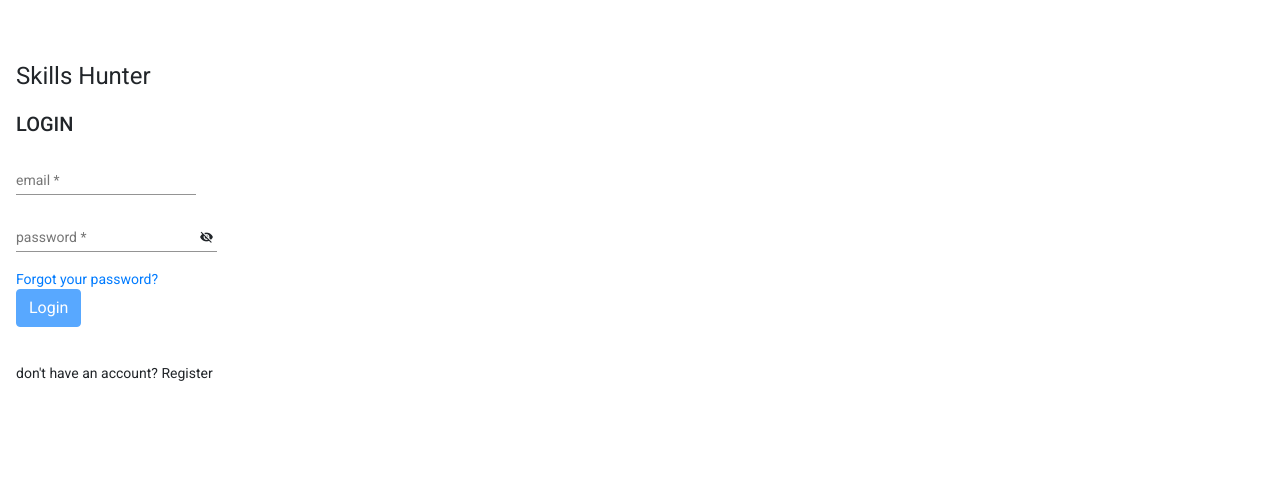
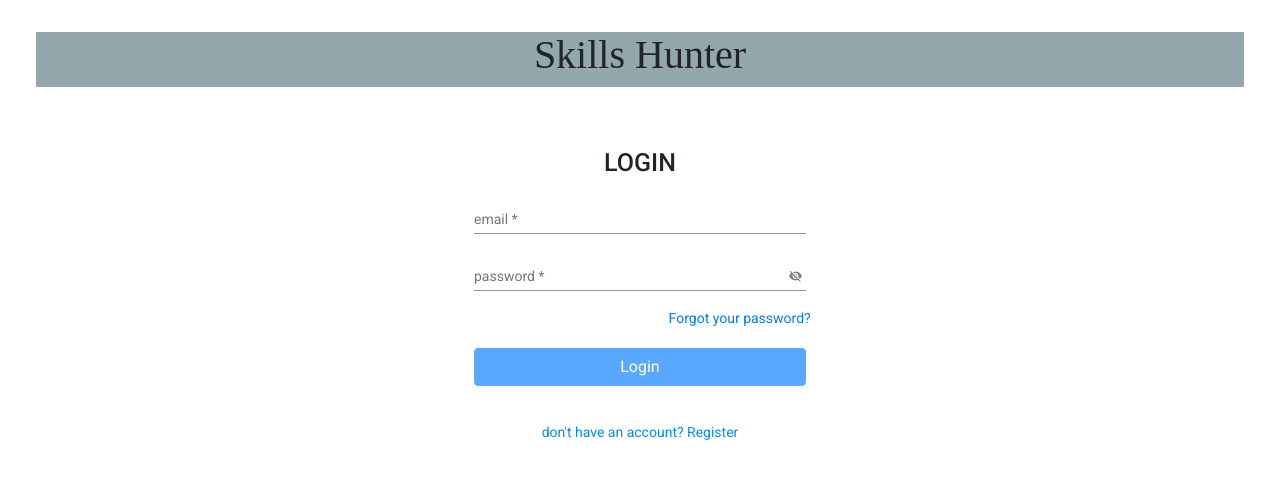
Before and after one commit to COS301-SE-2021/Skills-Hunter, an Angular app in the folder SkillsHunterFrontend/: page / in a window 1280 px wide. Shown: the top 478 px of the page. Built offline with nearby package versions, Linux system fonts and the light colour scheme.

Commit message:
login css
login UI formating

```diff
--- a/SkillsHunterFrontend/src/app/login/login.component.scss
+++ b/SkillsHunterFrontend/src/app/login/login.component.scss
@@ -0,0 +1,63 @@
+#SHdiv{
+
+  margin-top:-4%;
+  margin-bottom: 5%;
+  background-color: #93A8AC;
+  padding-top: 0.6%;
+}
+
+#SH{
+  font-size: 40px;
+  font-family: 'Staatliches', cursive;
+}
+
+#loginL{
+
+  font-size: 25px;
+}
+
+#pbutton{
+    background-color: white;
+    border: none ;
+    color: grey;
+    border-radius: 5px 5px 5px 5px;
+
+  }
+
+  #pbutton:active{
+    border: none !important;
+    border-color: white;
+    background-color: white;
+  }
+
+.wrapper {
+    display: flex;
+    flex-direction: column;
+    width: 100%;
+    padding: 20px;
+    text-align: center;
+  }
+
+.LoginForm {
+    width: 55%;
+    margin-left: auto;
+    margin-right: auto;
+  }
+#login{
+    margin-top:3%;
+    width:50%;
+  }
+.field{
+    width:50%;
+
+    }
+
+#forgot{
+  position: relative;
+  right:-15%;
+  margin-bottom: 5%;
+  }
+
+  #registerlink{
+    color:rgb(0, 140, 255);
+  }
```
